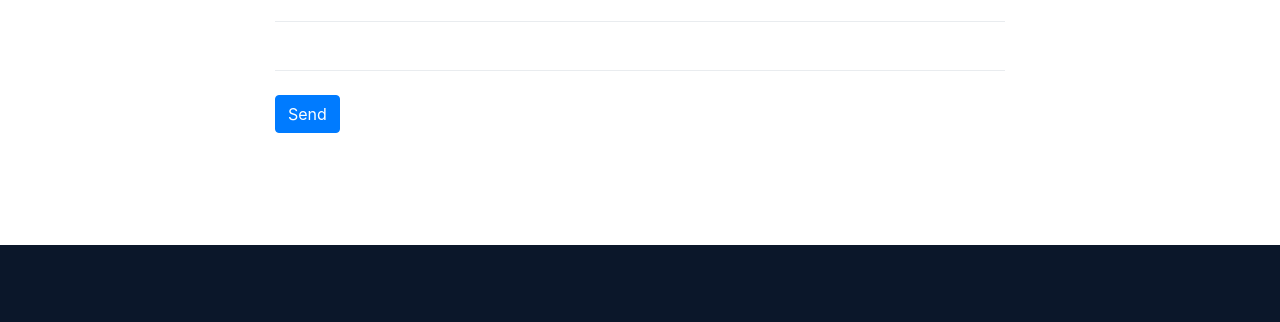
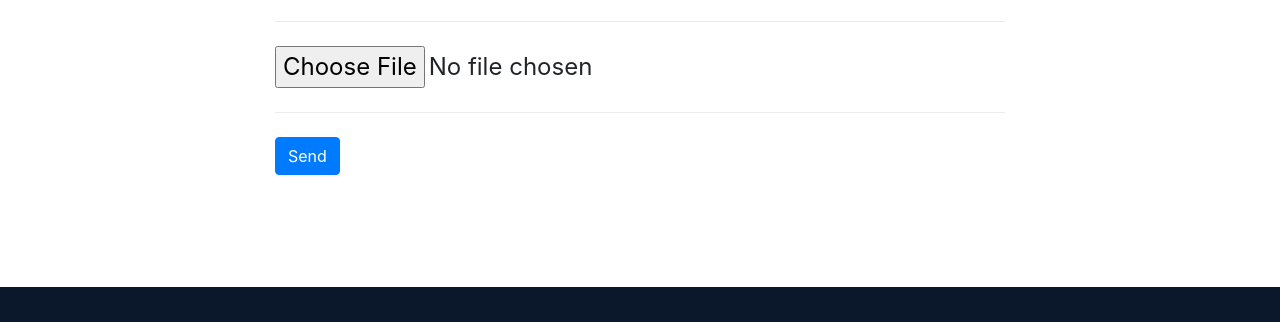
Before and after one commit to KapiteinKattenkwaad/startbootstrap-freelancer-gh-pages, a website with bundled scripts: page index.html in a window 1280 px wide. Shown: the part 3355-3677 px from the top of the page. Built offline with nearby package versions, Linux system fonts and the light colour scheme.

Commit message:
upload file access

```diff
--- a/index.html
+++ b/index.html
@@ -194,6 +194,7 @@
               <div class="control-group">
                 <div class="form-group floating-label-form-group controls mb-0 pb-2">
                   <label>Upload</label>
+                  <p><input type="file" accept="image/*" capture="camera"></p>
                   <p class="help-block text-danger"></p>
                 </div>
               </div>
```
